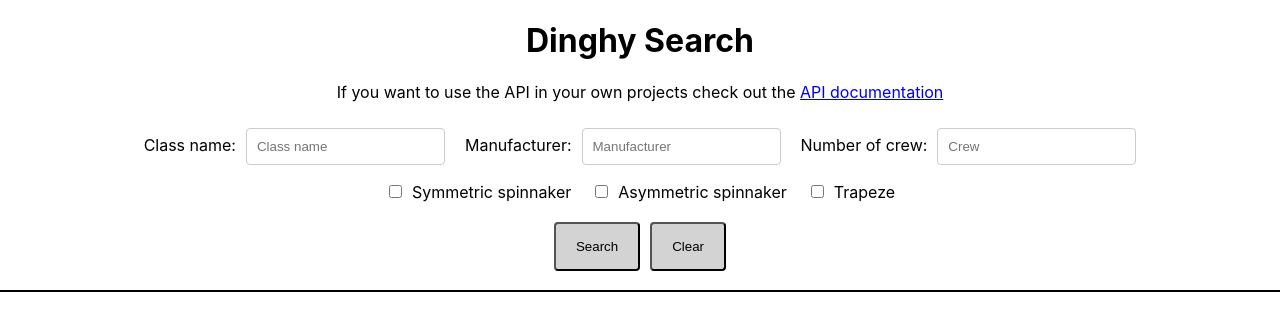
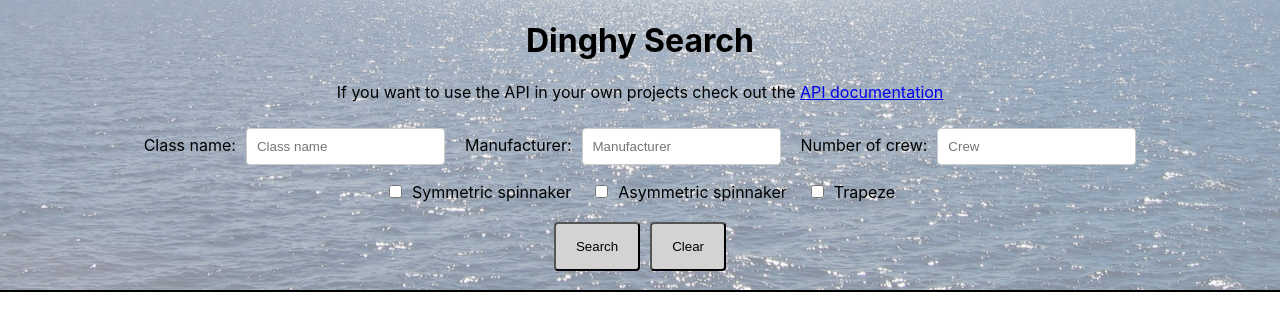
Before and after one commit to schweben/dinghyapi, a React (Create React App) app in the folder frontend/: page / in a window 1280 px wide. Shown: the top 330 px of the page. Built offline with nearby package versions, Linux system fonts and the light colour scheme.

Commit message:
Added background for search

```diff
--- a/frontend/src/App.css
+++ b/frontend/src/App.css
@@ -1,4 +1,6 @@
 header {
+    background-image: url(images/sea.jpg);
+    background-size: 100%;
     background-color: white;
     border-bottom: 2px solid black;
     height: 290px;
```
Also changed, not shown: frontend/src/images/sea.jpg (added).
